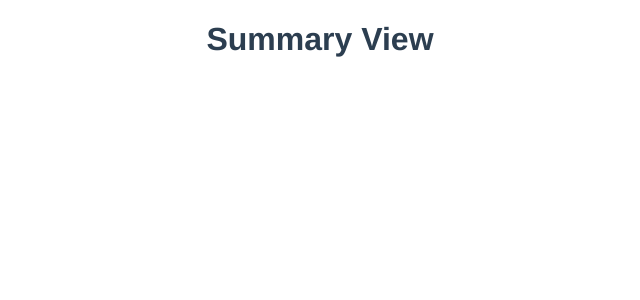
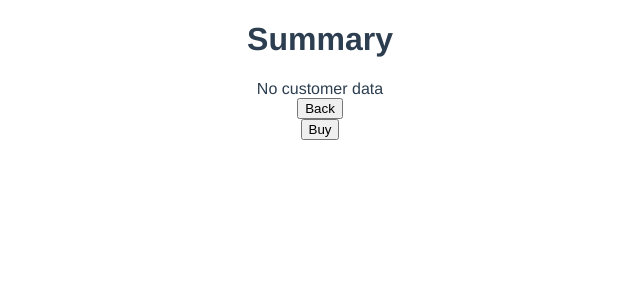
Before and after one commit to dvasyliev/multi-step-wizard, a Vue app: page /summary in a window 1280 px wide. Shown: the top 300 px of the page, without its empty margins (320-960 px from the left). Built offline with nearby package versions, Linux system fonts and the light colour scheme.

Commit message:
added summary page

```diff
--- a/src/views/SummaryView.vue
+++ b/src/views/SummaryView.vue
@@ -1,9 +1,46 @@
 <template>
-  <h1>Summary View</h1>
+  <div>
+    <h1>Summary</h1>
+
+    <template v-if="customer">
+      Name: {{ customer.name }}<br />
+      Age: {{ cusotmer.age }}<br />
+      Where do you live: {{ cusotmer.country }}<br />
+      Package: {{ cusotmer.package }}<br />
+      Premium: {{ cusotmer.premium }}
+    </template>
+
+    <template v-else>No customer data</template>
+
+    <div>
+      <ButtonComponent @click="onBack">Back</ButtonComponent>
+      <ButtonComponent @click="onBuy">Buy</ButtonComponent>
+    </div>
+  </div>
 </template>
 
 <script>
+import ButtonComponent from '@/components/ButtonComponent.vue'
+
 export default {
   name: 'SummaryView',
+
+  components: {
+    ButtonComponent,
+  },
+
+  data: () => ({
+    customer: null,
+  }),
+
+  methods: {
+    onBack() {
+      this.$router.go(-1)
+    },
+
+    onBuy() {
+      alert('Success')
+    },
+  },
 }
 </script>
--- a/src/views/WizardView.vue
+++ b/src/views/WizardView.vue
@@ -20,7 +20,7 @@
 
     <h2>Your premium is: {{ premium }}</h2>
 
-    <div class="Wizard-buttons">
+    <div>
       <ButtonComponent @click="onBack">Back</ButtonComponent>
       <ButtonComponent @click="onNext">Next</ButtonComponent>
     </div>
@@ -67,7 +67,6 @@ export default {
 
   methods: {
     onBack() {
-      console.log('back')
       this.$router.go(-1)
     },
 
```
